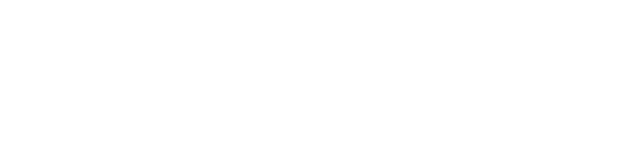
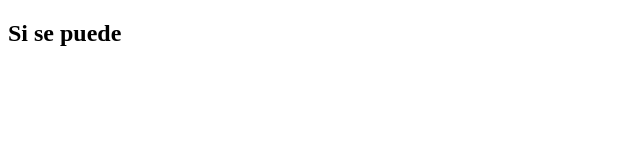
Before and after one commit to galonso6/Evidencia_git, a plain HTML site: page Index.html in a window 1280 px wide. Shown: the whole page, without its empty margins (0-640 px from the left). Drawn offline with Linux system fonts and the light colour scheme.

Commit message:
adicione un h2 en el index

```diff
--- a/Index.html
+++ b/Index.html
@@ -9,7 +9,7 @@
 </head>
 
 <body>
-
+    <h2>Si se puede</h2>
 </body>
 
 </html>
```
